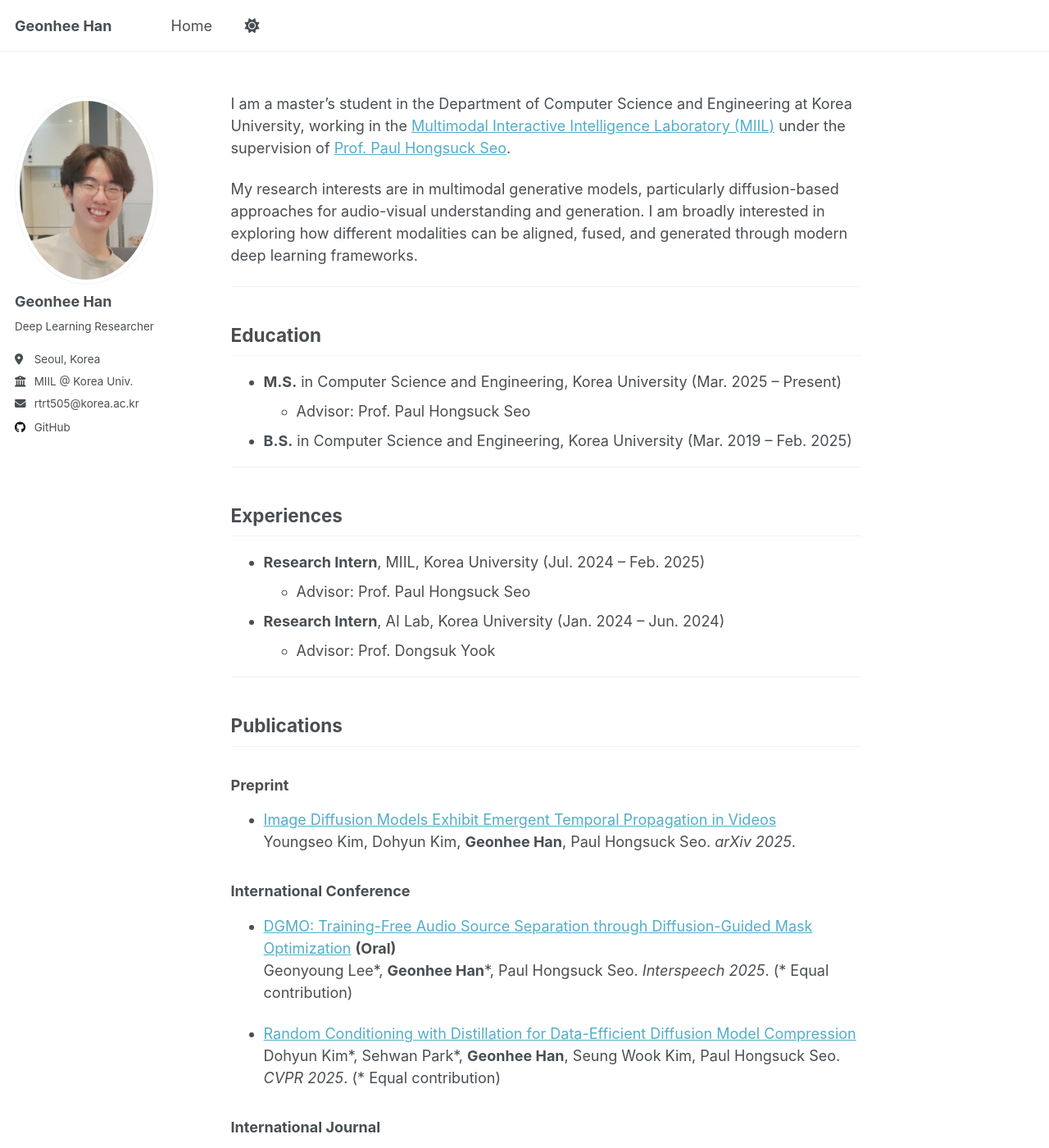
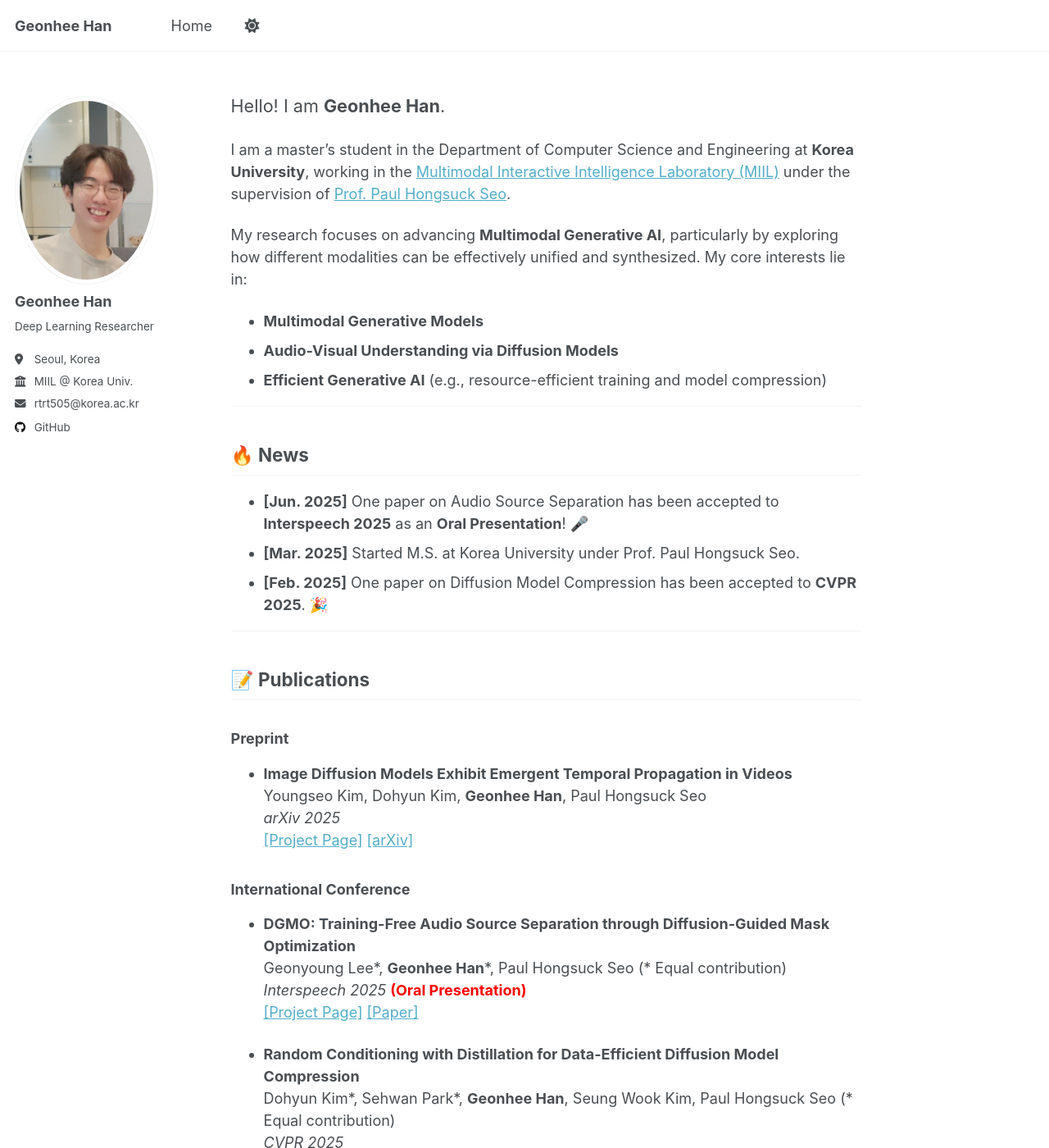
Before and after one commit to chaksseu/chaksseu.github.io, a Jekyll site: the page built from _pages/home.md, in a window 1280 px wide and 1400 px high. Shown: the whole window at 82% size. Built offline with Jekyll 4.4.1, drawn with Linux system fonts in a browser that asks for light colours; some of the changed text lies outside the part shown.

Commit message:
update 1206

```diff
--- a/_pages/home.md
+++ b/_pages/home.md
@@ -7,67 +7,91 @@ layout: single
 
 {% include base_path %}
 
-I am a master's student in the Department of Computer Science and Engineering at Korea University, working in the [Multimodal Interactive Intelligence Laboratory (MIIL)](https://miil.korea.ac.kr/) under the supervision of [Prof. Paul Hongsuck Seo](https://phseo.github.io/).
+<span style="font-size:1.2em;">Hello! I am **Geonhee Han**.</span>
 
-My research interests are in multimodal generative models, particularly diffusion-based approaches for audio-visual understanding and generation. I am broadly interested in exploring how different modalities can be aligned, fused, and generated through modern deep learning frameworks.
+I am a master's student in the Department of Computer Science and Engineering at **Korea University**, working in the [Multimodal Interactive Intelligence Laboratory (MIIL)](https://miil.korea.ac.kr/) under the supervision of [Prof. Paul Hongsuck Seo](https://phseo.github.io/).
+
+My research focuses on advancing **Multimodal Generative AI**, particularly by exploring how different modalities can be effectively unified and synthesized. My core interests lie in:
+* **Multimodal Generative Models**
+* **Audio-Visual Understanding via Diffusion Models**
+* **Efficient Generative AI** (e.g., resource-efficient training and model compression)
+
 
 ---
 
-## Education
-
-* **M.S.** in Computer Science and Engineering, Korea University (Mar. 2025 – Present)
-  * Advisor: Prof. Paul Hongsuck Seo
-* **B.S.** in Computer Science and Engineering, Korea University (Mar. 2019 – Feb. 2025)
+## 🔥 News
+* **[Jun. 2025]** One paper on Audio Source Separation has been accepted to **Interspeech 2025** as an **Oral Presentation**! 🎤
+* **[Mar. 2025]** Started M.S. at Korea University under Prof. Paul Hongsuck Seo.
+* **[Feb. 2025]** One paper on Diffusion Model Compression has been accepted to **CVPR 2025**. 🎉
 
 ---
 
-## Experiences
+## 📝 Publications
 
-* **Research Intern**, MIIL, Korea University (Jul. 2024 – Feb. 2025)
-  * Advisor: Prof. Paul Hongsuck Seo
-* **Research Intern**, AI Lab, Korea University (Jan. 2024 – Jun. 2024)
-  * Advisor: Prof. Dongsuk Yook
+### Preprint
+
+* **Image Diffusion Models Exhibit Emergent Temporal Propagation in Videos** <br>
+    Youngseo Kim, Dohyun Kim, **Geonhee Han**, Paul Hongsuck Seo <br>
+    *arXiv 2025* <br>
+    [[Project Page]](https://xwsa568.github.io/DRIFT/) [[arXiv]](https://arxiv.org/abs/2511.19936)
+
+### International Conference
+
+* **DGMO: Training-Free Audio Source Separation through Diffusion-Guided Mask Optimization** <br>
+    Geonyoung Lee\*, **Geonhee Han**\*, Paul Hongsuck Seo (\* Equal contribution) <br>
+    *Interspeech 2025* <span style="color:red; font-weight:bold;">(Oral Presentation)</span> <br>
+    [[Project Page]](https://wltschmrz.github.io/DGMO/) [[Paper]](https://arxiv.org/abs/2506.02858)
+
+* **Random Conditioning with Distillation for Data-Efficient Diffusion Model Compression** <br>
+    Dohyun Kim\*, Sehwan Park\*, **Geonhee Han**, Seung Wook Kim, Paul Hongsuck Seo (\* Equal contribution) <br>
+    *CVPR 2025* <br>
+    [[Project Page]](https://dohyun-as.github.io/Random-Conditioning/) [[Paper]](https://arxiv.org/abs/2504.02011)
+
+### International Journal
+
+* **CycleDiffusion: Voice Conversion Using Cycle-Consistent Diffusion Models** <br>
+    Dongsuk Yook, **Geonhee Han**, Hyung-Pil Chang, In-Chul Yoo <br>
+    *Applied Sciences, 14(20), 9595 (2024)* <br>
+    [[Project Page]](https://ai.korea.ac.kr/demo-cyclediffusion-vc/) [[Paper]](https://www.mdpi.com/2076-3417/14/20/9595)
 
 ---
 
-## Publications
+## 🎓 Education
 
-### Preprint
-
-* <a href="https://xwsa568.github.io/DRIFT/" target="_blank" rel="noopener noreferrer">Image Diffusion Models Exhibit Emergent Temporal Propagation in Videos</a> <br>
-  Youngseo Kim, Dohyun Kim, **Geonhee Han**, Paul Hongsuck Seo. *arXiv 2025*.
-
-### International Conference
-
-* <a href="https://wltschmrz.github.io/DGMO/" target="_blank" rel="noopener noreferrer">DGMO: Training-Free Audio Source Separation through Diffusion-Guided Mask Optimization</a> **(Oral)** <br>
-  Geonyoung Lee\*, **Geonhee Han**\*, Paul Hongsuck Seo. *Interspeech 2025*. (\* Equal contribution)
-
-* <a href="https://dohyun-as.github.io/Random-Conditioning/" target="_blank" rel="noopener noreferrer">Random Conditioning with Distillation for Data-Efficient Diffusion Model Compression</a> <br>
-  Dohyun Kim\*, Sehwan Park\*, **Geonhee Han**, Seung Wook Kim, Paul Hongsuck Seo. *CVPR 2025*. (\* Equal contribution)
-
-### International Journal
-
-* <a href="https://ai.korea.ac.kr/demo-cyclediffusion-vc/" target="_blank" rel="noopener noreferrer">CycleDiffusion: Voice Conversion Using Cycle-Consistent Diffusion Models</a> <br>
-  Dongsuk Yook, **Geonhee Han**, Hyung-Pil Chang, In-Chul Yoo. (2024). *Applied Sciences, 14(20), 9595*.
+* **Korea University** (Mar. 2025 – Present)
+    * M.S. in Computer Science and Engineering
+    * Advisor: Prof. Paul Hongsuck Seo
+* **Korea University** (Mar. 2019 – Feb. 2025)
+    * B.S. in Computer Science and Engineering
 
 ---
 
-## Honors and Awards
+## 💻 Experiences
 
-* **Grand Prize**, Yongin City SW/AI Hackathon (2023)
-* **1st Place - Private Leaderboard**, Dacon Twitter Sentiment Analysis Challenge (2023)
+* **Multimodal Interactive Intelligence Lab (MIIL), Korea Univ.** (Jul. 2024 – Feb. 2025)
+    * *Research Intern* (Advisor: Prof. Paul Hongsuck Seo)
+* **AI Lab, Korea Univ.** (Jan. 2024 – Jun. 2024)
+    * *Research Intern* (Advisor: Prof. Dongsuk Yook)
 
 ---
 
-## Teaching
+## 🏆 Honors and Awards
 
-* **Teaching Assistant**, COSE475 "Advanced Deep Learning", Korea University (Fall 2025)
-* **Teaching Assistant**, COSE474 "Deep Learning", Korea University (Spring 2025)
+* **Grand Prize**, Yongin City SW/AI Hackathon (2023)
+* **1st Place (Private LB)**, Dacon Twitter Sentiment Analysis Challenge (2023)
+
+---
+
+## 🏫 Teaching
+
+* **Teaching Assistant**, COSE475 "Advanced Deep Learning", Korea Univ. (Fall 2025)
+* **Teaching Assistant**, COSE474 "Deep Learning", Korea Univ. (Spring 2025)
 * **Instructor**, DLAB Code Academy (Dec. 2022 – Feb. 2023)
 
 ---
 
-## Service and Leadership
+## 🎖 Service and Leadership
 
-* **Sergeant**, Republic of Korea Army (Apr. 2021 – Oct. 2022), honorably discharged
+* **Sergeant**, Republic of Korea Army (Apr. 2021 – Oct. 2022)
+    * Honorably discharged
 * **President**, Classical Guitar Club, Korea University (Jan. 2020 – Dec. 2020)
```
